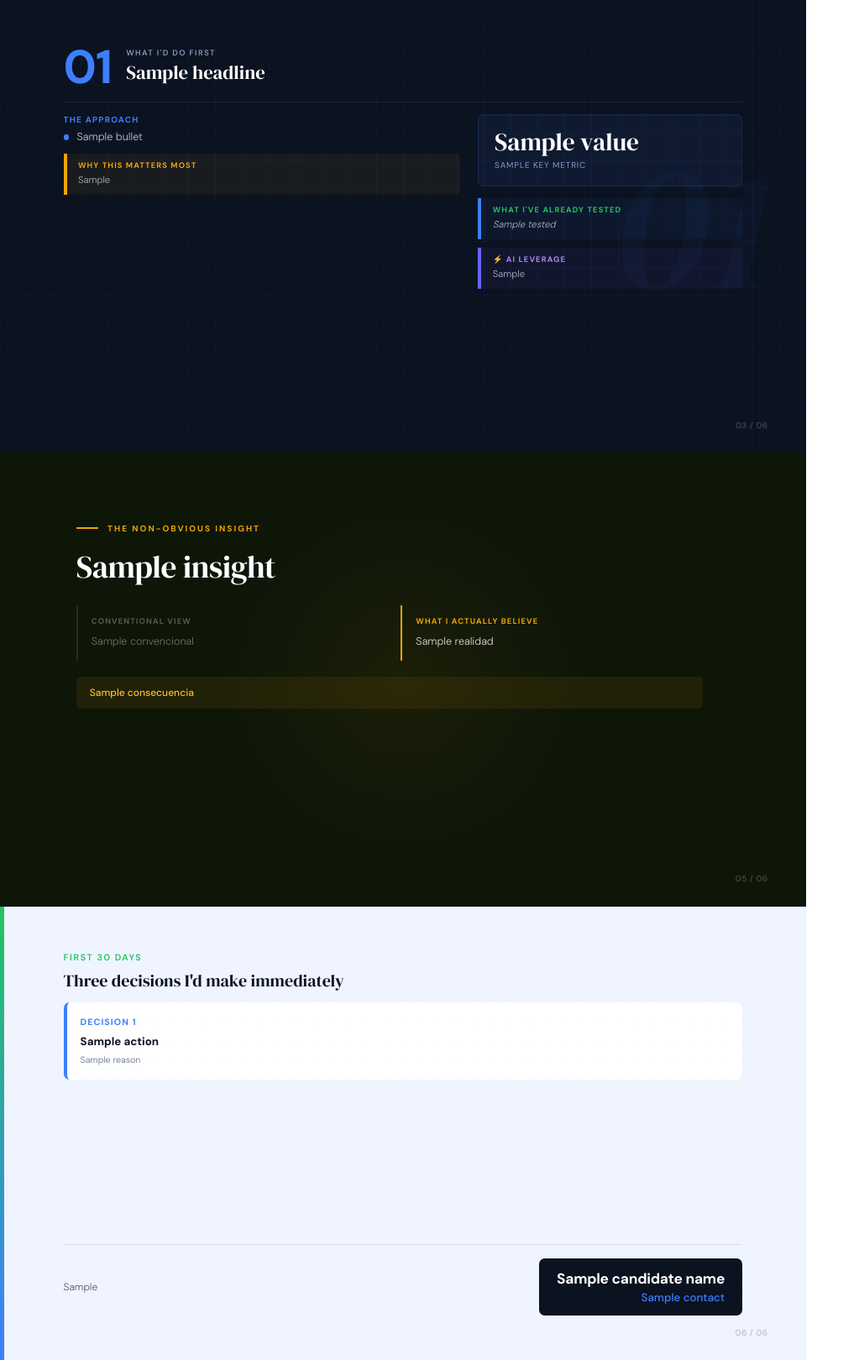
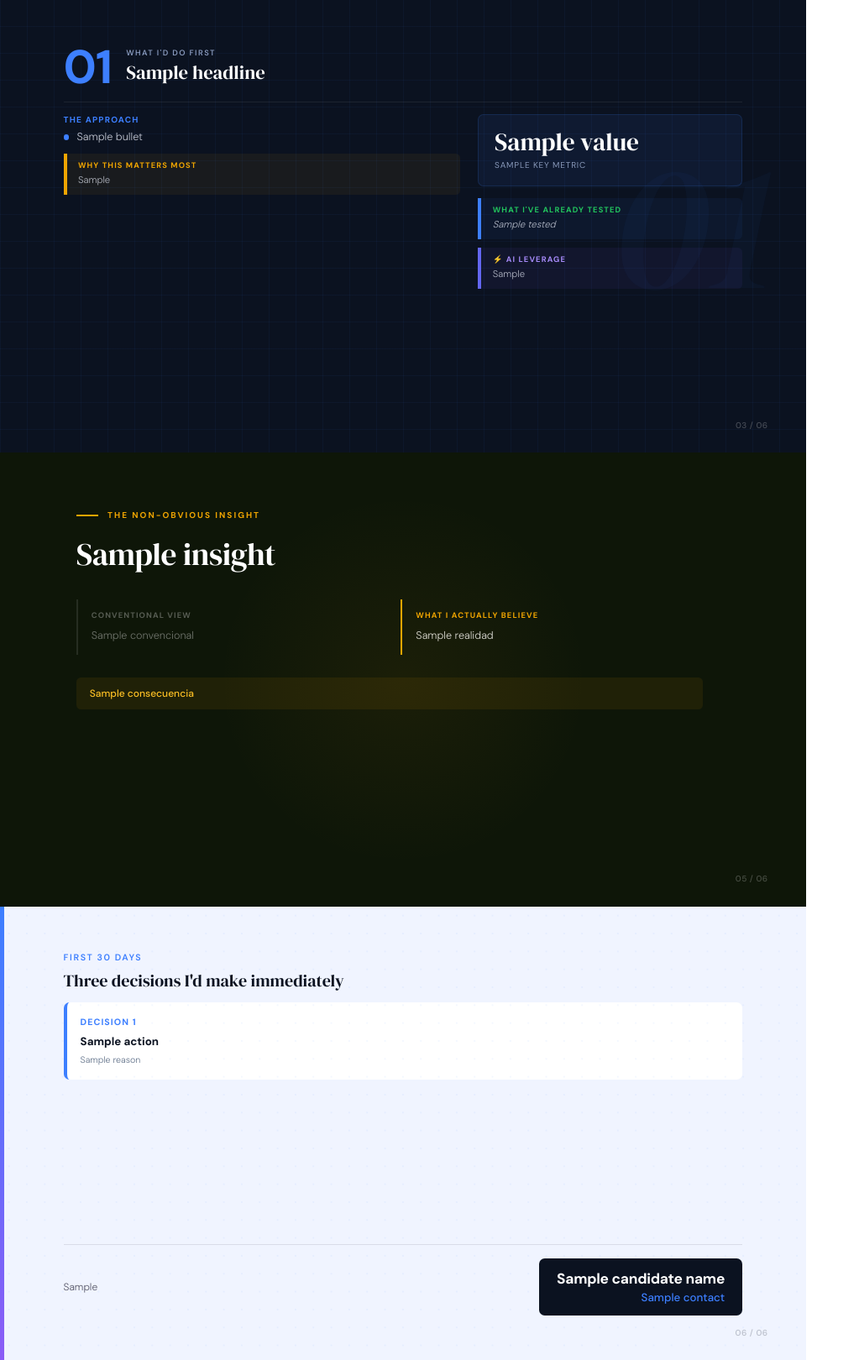
Before and after one commit to otjaime/Case-Study, a FastAPI app: template templates/slides.html in a window 1280 px wide. Shown: the part 1082-2702 px from the top of the page at 84% size, without its empty margins (0-1023 px from the left). Run offline with FastAPI, Linux system fonts and the light colour scheme; the template is opened without the code that fills it: most values are stand-ins (such as "Sample title", 1, 10 or a date in 2020).

Commit message:
Polish slide deck: approach bullets, remove match badges, enlarge close card
- Career tagline: Haiku now extracts "tagline" from CV (e.g. "10+ years
  scaling B2B SaaS growth teams") — preferred over raw rol_actual on cover
- Headline clarity: extraction rule requires grammatically unambiguous
  headlines with colon separator when needed
- Insight spacing: padding 22mm→18mm, titulo margin 18→24pt, columns
  margin 14→20pt for better vertical balance
- Color consistency: slide 06 left bar green→blue/purple to match slide 02

Co-Authored-By: Claude <noreply@anthropic.com>

```diff
--- a/applier.py
+++ b/applier.py
@@ -82,6 +82,7 @@ Respond ONLY with valid JSON matching this schema exactly:
 {{
   "nombre": "full name",
   "rol_actual": "current or most recent role + company",
+  "tagline": "one-liner career summary for a job application (e.g. '10+ years scaling B2B SaaS growth teams'). Combine years of experience + core domain. Max 10 words.",
   "empresas": [
     {{
       "empresa": "company name",
--- a/deck.py
+++ b/deck.py
@@ -472,7 +472,7 @@ def generate_deck_pdf(markdown: str, profile: dict, company_name: str,
     header_profile = _parse_header_profile(sections.get("opening", ""))
     candidate_name = profile.get("nombre", "") or header_profile.get("nombre", "")
     contact = profile.get("contacto", "") or header_profile.get("contacto", "")
-    current_role = profile.get("rol_actual", "") or header_profile.get("rol_actual", "")
+    current_role = profile.get("tagline", "") or profile.get("rol_actual", "") or header_profile.get("rol_actual", "")
     skills = profile.get("skills_funcionales", [])[:8]
 
     if not company_name:
@@ -598,6 +598,8 @@ EXTRACTION RULES:
 - actions: extract exactly 2 (the two most impactful problems). The headline must be the
   PROBLEM being solved, not the deliverable. ORDERING: preserve the document's order — the
   problem with the most severe near-term business consequences comes first.
+  Headline must be grammatically unambiguous — use a colon to separate problem from scope
+  if needed (e.g. "Resolve brand split: enterprise vs. services buyers").
 - approach_bullets: EXACTLY 3 items. NEVER 4 or more. Each is one concrete action (max 12 words).
   NOT prose sentences — shorthand like "Deploy geo-holdout tests across top 5 DMAs."
   Each bullet should layer a different dimension: channel/tool, mechanism/metric, timeline/outcome.
@@ -916,7 +918,7 @@ async def generate_slide_deck_pdf(markdown: str, profile: dict, company_name: st
 
     candidate_name = profile.get("nombre", "") or header_profile.get("nombre", "")
     contact = profile.get("contacto", "") or header_profile.get("contacto", "")
-    current_role = profile.get("rol_actual", "") or header_profile.get("rol_actual", "")
+    current_role = profile.get("tagline", "") or profile.get("rol_actual", "") or header_profile.get("rol_actual", "")
     skills = profile.get("skills_funcionales", [])[:8]
 
     if not company_name:
--- a/templates/slides.html
+++ b/templates/slides.html
@@ -178,7 +178,7 @@ body {
   margin-bottom: 6pt;
 }
 .slide-label-green {
-  color: var(--green);
+  color: var(--blue);
 }
 .slide-headline {
   font-family: var(--serif);
@@ -422,7 +422,7 @@ body {
 /* -------------------------------------------------- */
 .slide-insight {
   background: #0e1608;
-  padding: 22mm 24mm;
+  padding: 18mm 24mm;
 }
 .insight-glow {
   position: absolute;
@@ -457,7 +457,7 @@ body {
   line-height: 1.15;
   color: var(--white);
   max-width: 480pt;
-  margin-bottom: 18pt;
+  margin-bottom: 24pt;
   letter-spacing: -0.3pt;
 }
 .insight-titulo em {
@@ -468,7 +468,7 @@ body {
   display: flex;
   gap: 20pt;
   max-width: 560pt;
-  margin-bottom: 14pt;
+  margin-bottom: 20pt;
 }
 .insight-col {
   flex: 1;
@@ -528,7 +528,7 @@ body {
   top: 0;
   bottom: 0;
   width: 4pt;
-  background: linear-gradient(180deg, var(--green), var(--blue));
+  background: linear-gradient(180deg, var(--blue), #8b5cf6);
 }
 .days-grid {
   display: flex;
```
